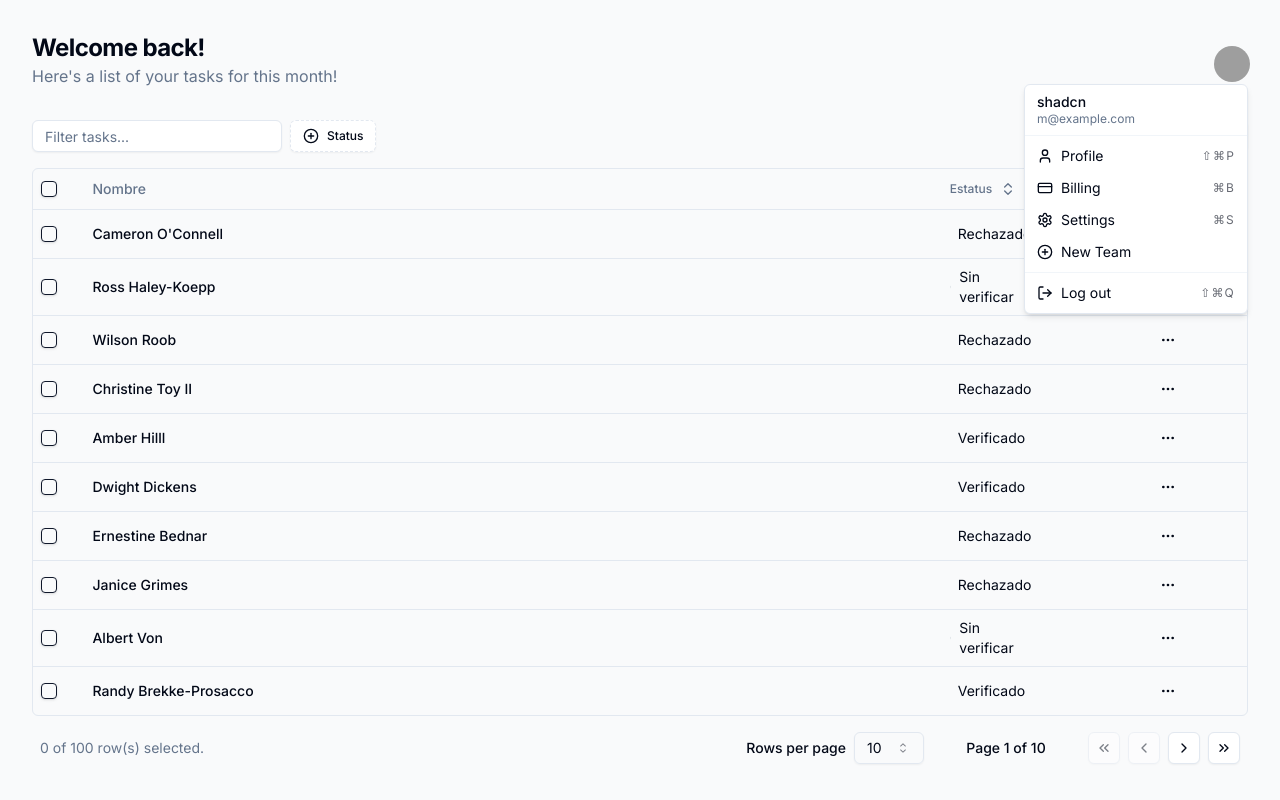
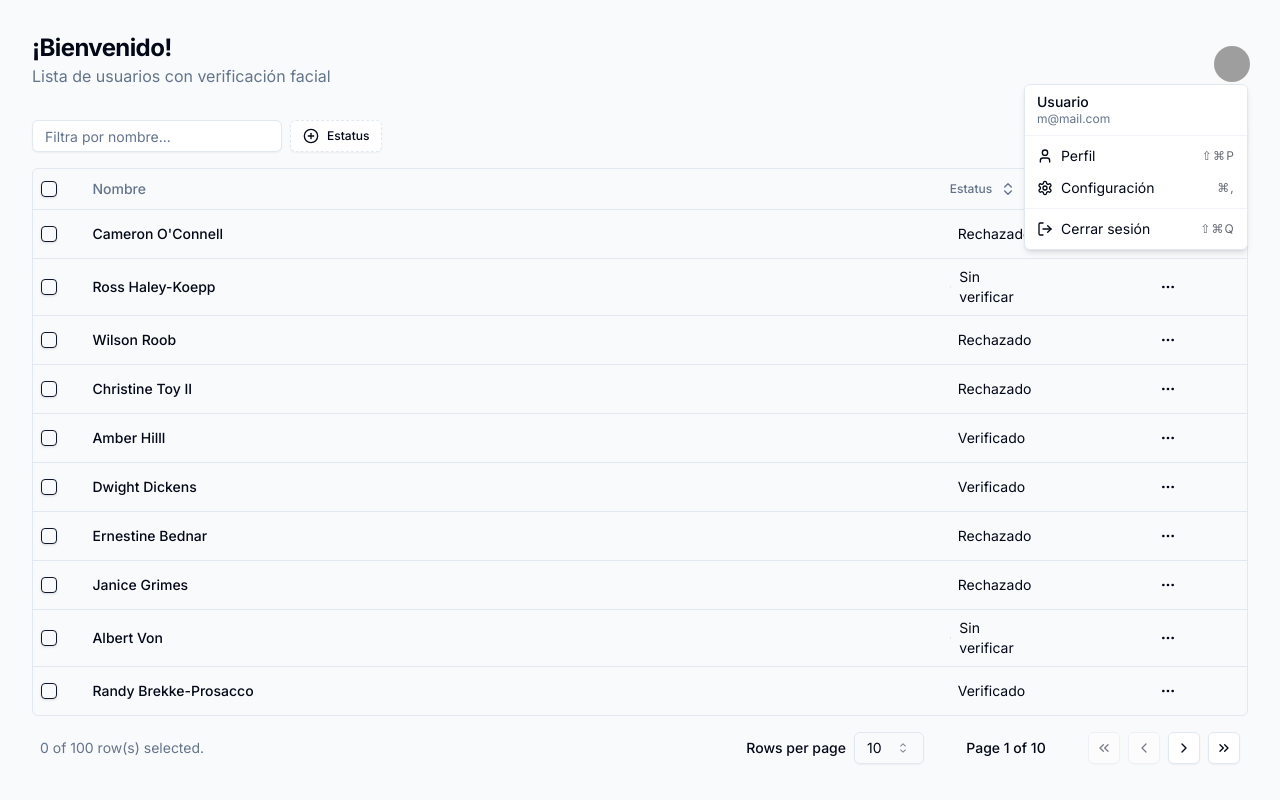
Before and after one commit to brol1dev/id-onboarding-demo, a Next.js app: page /dashboard in a window 1280 px wide. Both pictures are taken after a click on the button 1232 px from the left and 64 px from the top of the page. Built offline with nearby package versions, Linux system fonts and the light colour scheme; grey boxes are pictures that could not be loaded.

Commit message:
Change some text to Spanish and add /dashboard/item/[item]

```diff
--- a/app/dashboard/components/data-table-faceted-filter.tsx
+++ b/app/dashboard/components/data-table-faceted-filter.tsx
@@ -84,7 +84,7 @@ export function DataTableFacetedFilter<TData, TValue>({
         <Command>
           <CommandInput placeholder={title} />
           <CommandList>
-            <CommandEmpty>No results found.</CommandEmpty>
+            <CommandEmpty>No se encontraron resultados.</CommandEmpty>
             <CommandGroup>
               {options.map((option) => {
                 const isSelected = selectedValues.has(option.value)
@@ -134,7 +134,7 @@ export function DataTableFacetedFilter<TData, TValue>({
                     onSelect={() => column?.setFilterValue(undefined)}
                     className="justify-center text-center"
                   >
-                    Clear filters
+                    Limpiar selección
                   </CommandItem>
                 </CommandGroup>
               </>
--- a/app/dashboard/components/data-table-toolbar.tsx
+++ b/app/dashboard/components/data-table-toolbar.tsx
@@ -23,7 +23,7 @@ export function DataTableToolbar<TData>({
     <div className="flex items-center justify-between">
       <div className="flex flex-1 items-center space-x-2">
         <Input
-          placeholder="Filter tasks..."
+          placeholder="Filtra por nombre..."
           value={(table.getColumn("name")?.getFilterValue() as string) ?? ""}
           onChange={(event) =>
             table.getColumn("name")?.setFilterValue(event.target.value)
@@ -33,7 +33,7 @@ export function DataTableToolbar<TData>({
         {table.getColumn("status") && (
           <DataTableFacetedFilter
             column={table.getColumn("status")}
-            title="Status"
+            title="Estatus"
             options={statuses}
           />
         )}
@@ -43,7 +43,7 @@ export function DataTableToolbar<TData>({
             onClick={() => table.resetColumnFilters()}
             className="h-8 px-2 lg:px-3"
           >
-            Reset
+            Resetear
             <X className="ml-2 h-4 w-4" />
           </Button>
         )}
--- a/app/dashboard/components/data-table-view-options.tsx
+++ b/app/dashboard/components/data-table-view-options.tsx
@@ -33,7 +33,7 @@ export function DataTableViewOptions<TData>({
         </Button>
       </DropdownMenuTrigger>
       <DropdownMenuContent align="end" className="w-[150px]">
-        <DropdownMenuLabel>Toggle columns</DropdownMenuLabel>
+        <DropdownMenuLabel>Ver columnas</DropdownMenuLabel>
         <DropdownMenuSeparator />
         {table
           .getAllColumns()
--- a/app/dashboard/components/user-nav.tsx
+++ b/app/dashboard/components/user-nav.tsx
@@ -19,17 +19,17 @@ export function UserNav() {
       <DropdownMenuTrigger asChild>
         <Button variant="ghost" className="relative h-8 w-8 rounded-full">
           <Avatar className="h-9 w-9">
-            <AvatarImage src="/avatars/03.png" alt="@shadcn" />
-            <AvatarFallback>SC</AvatarFallback>
+            <AvatarImage src="/avatars/03.png" alt="@usuario" />
+            <AvatarFallback>U</AvatarFallback>
           </Avatar>
         </Button>
       </DropdownMenuTrigger>
       <DropdownMenuContent className="w-56" align="end" forceMount>
         <DropdownMenuLabel className="font-normal">
           <div className="flex flex-col space-y-1">
-            <p className="text-sm font-medium leading-none">shadcn</p>
+            <p className="text-sm font-medium leading-none">Usuario</p>
             <p className="text-xs leading-none text-muted-foreground">
-              m@example.com
+              m@mail.com
             </p>
           </div>
         </DropdownMenuLabel>
@@ -37,28 +37,19 @@ export function UserNav() {
         <DropdownMenuGroup>
           <DropdownMenuItem>
             <User className="mr-2 h-4 w-4" />
-            <span>Profile</span>
+            <span>Perfil</span>
             <DropdownMenuShortcut>⇧⌘P</DropdownMenuShortcut>
           </DropdownMenuItem>
           <DropdownMenuItem>
-            <CreditCard className="mr-2 h-4 w-4" />
-            <span>Billing</span>
-            <DropdownMenuShortcut>⌘B</DropdownMenuShortcut>
-          </DropdownMenuItem>
-          <DropdownMenuItem>
             <Settings className="mr-2 h-4 w-4" />
-            <span>Settings</span>
-            <DropdownMenuShortcut>⌘S</DropdownMenuShortcut>
-          </DropdownMenuItem>
-          <DropdownMenuItem>
-            <PlusCircle className="mr-2 h-4 w-4" />
-            <span>New Team</span>
+            <span>Configuración</span>
+            <DropdownMenuShortcut>⌘,</DropdownMenuShortcut>
           </DropdownMenuItem>
         </DropdownMenuGroup>
         <DropdownMenuSeparator />
         <DropdownMenuItem>
           <LogOut className="mr-2 h-4 w-4" />
-          <span>Log out</span>
+          <span>Cerrar sesión</span>
           <DropdownMenuShortcut>⇧⌘Q</DropdownMenuShortcut>
         </DropdownMenuItem>
       </DropdownMenuContent>
--- /dev/null
+++ b/app/dashboard/item/[item]/page.tsx
@@ -0,0 +1,9 @@
+type Props = {
+  params: {
+    item: string;
+  };
+};
+
+export default function Item({ params }: Props) {
+  return <>{params.item}</>;
+}
--- a/app/dashboard/page.tsx
+++ b/app/dashboard/page.tsx
@@ -32,9 +32,9 @@ export default async function TaskPage() {
       <div className="h-full flex-1 flex-col space-y-8 p-8 flex">
         <div className="flex items-center justify-between space-y-2">
           <div>
-            <h2 className="text-2xl font-bold tracking-tight">Welcome back!</h2>
+            <h2 className="text-2xl font-bold tracking-tight">¡Bienvenido!</h2>
             <p className="text-muted-foreground">
-              Here&apos;s a list of your tasks for this month!
+              Lista de usuarios con verificación facial
             </p>
           </div>
           <div className="flex items-center space-x-2">
```
